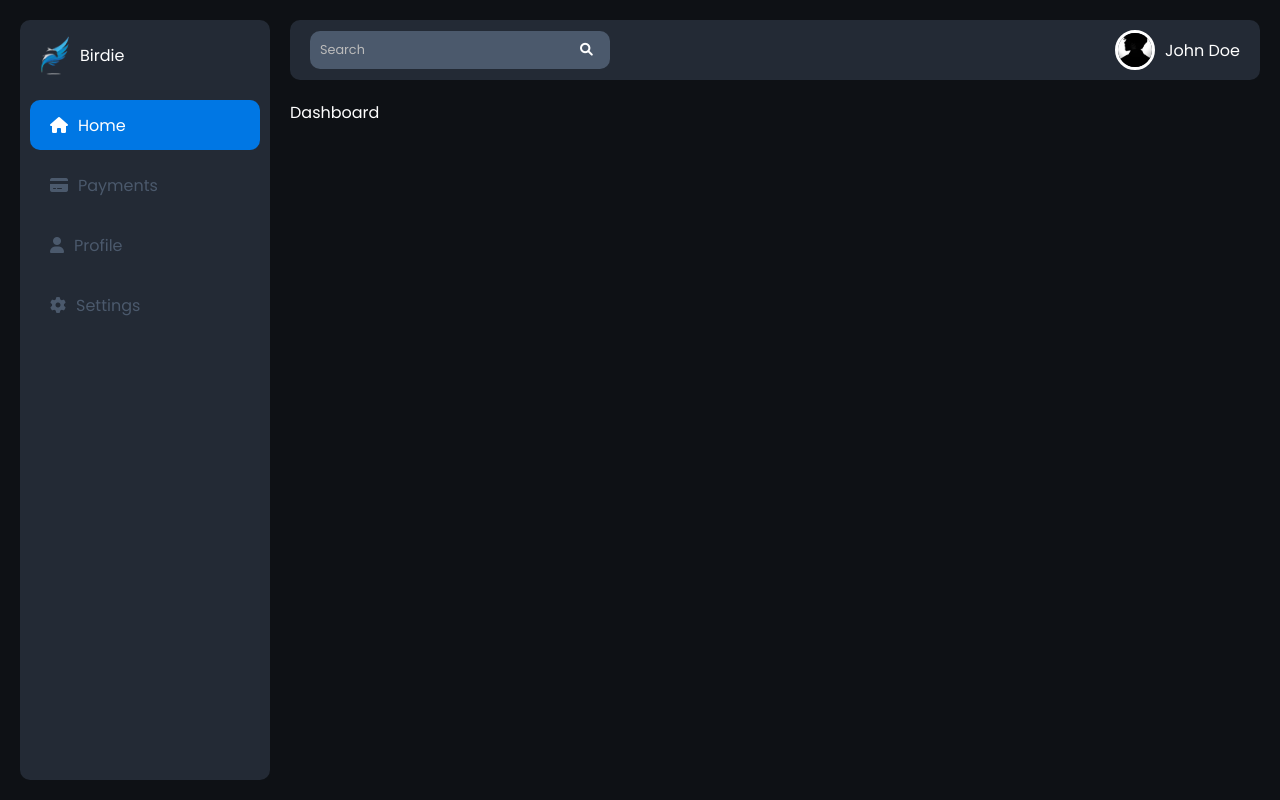
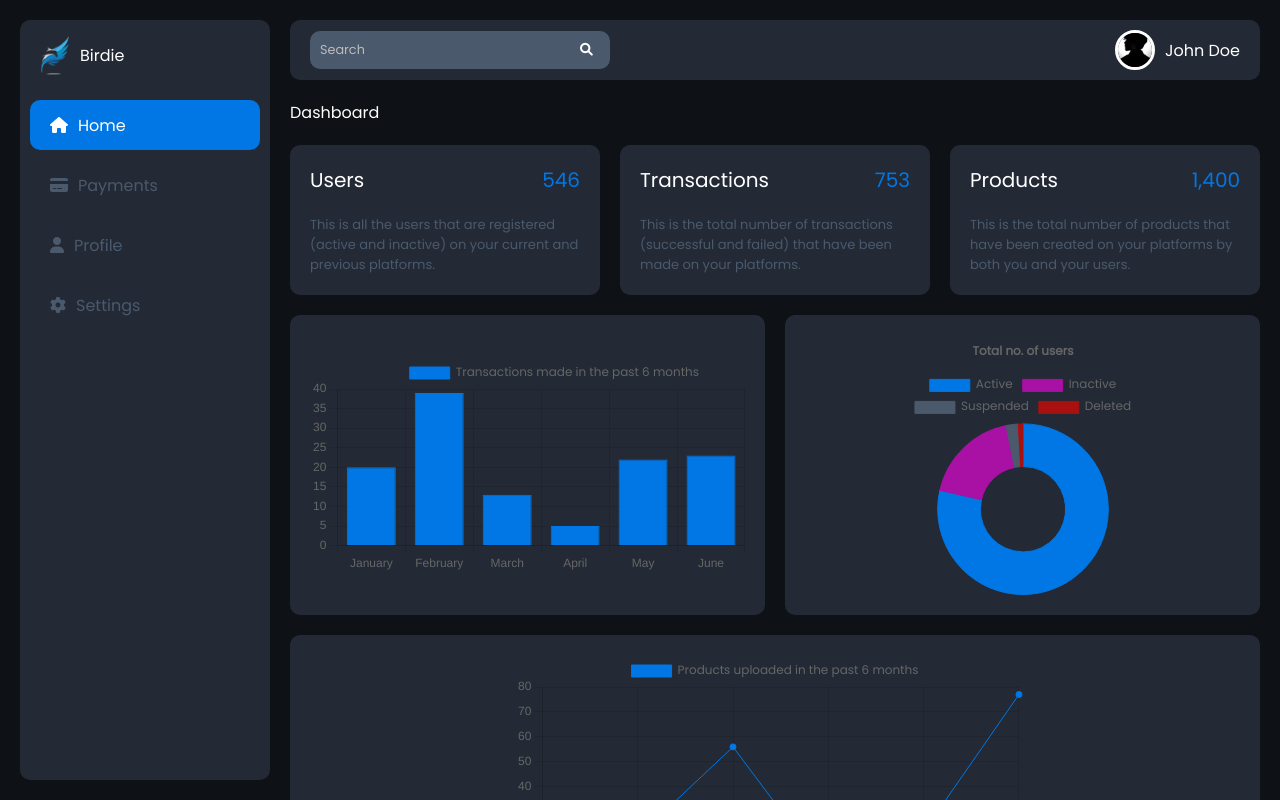
Before and after one commit to Saviourise/angular-dashboard, an Angular app: page / in a window 1280 px wide. Shown: the top 800 px of the page. Built offline with nearby package versions, Linux system fonts and the light colour scheme.

Commit message:
done with home page

```diff
--- a/package.json
+++ b/package.json
@@ -18,6 +18,7 @@
     "@angular/platform-browser": "^16.0.0",
     "@angular/platform-browser-dynamic": "^16.0.0",
     "@angular/router": "^16.0.0",
+    "chart.js": "^4.3.0",
     "rxjs": "~7.8.0",
     "tslib": "^2.3.0",
     "zone.js": "~0.13.0"
--- a/src/app/components/header/header.component.scss
+++ b/src/app/components/header/header.component.scss
@@ -7,6 +7,10 @@
   color: #fff;
   padding: 10px 20px;
   border-radius: 10px;
+  width: calc(100% - 310px);
+  position: fixed;
+  left: 290px;
+  z-index: 1000;
 }
 
 .header_component__title {
@@ -94,4 +98,8 @@
     height: 30px;
     margin-right: 5px;
   }
+  .header_component {
+    width: calc(100% - 40px);
+    left: 20px;
+  }
 }
--- a/src/app/components/sidebar/sidebar.component.scss
+++ b/src/app/components/sidebar/sidebar.component.scss
@@ -5,8 +5,8 @@
   border-radius: 10px;
   width: 250px;
   height: calc(100vh - 40px);
-  position: relative;
-  left: 0;
+  position: fixed;
+  left: 20px;
   transition: left 0.4s ease-in-out;
   z-index: 100;
 }
@@ -90,13 +90,12 @@ ul li {
   list-style: none;
 }
 
-@media screen and (max-width: 768px) {
+@media screen and (max-width: 860px) {
   .sidebar_component.close {
     left: -250px;
   }
   .sidebar_component {
     left: 20px;
-    position: absolute;
     top: 100px;
     width: 250px;
     height: calc(100vh - 120px);
--- a/src/app/pages/home/home.component.html
+++ b/src/app/pages/home/home.component.html
@@ -1,3 +1,52 @@
 <div class="home_component">
-    <h3>Dashboard</h3>
+  <h3>Dashboard</h3>
+  <section class="cards">
+    <div class="card">
+      <div class="card__header">
+        <p>Users</p>
+        <p class="price" id="price1">546</p>
+      </div>
+      <div class="card__body">
+        <p>
+          This is all the users that are registered (active and inactive) on
+          your current and previous platforms.
+        </p>
+      </div>
+    </div>
+    <div class="card">
+      <div class="card__header">
+        <p>Transactions</p>
+        <p class="price" id="price2">753</p>
+      </div>
+      <div class="card__body">
+        <p>
+          This is the total number of transactions (successful and failed) that
+          have been made on your platforms.
+        </p>
+      </div>
+    </div>
+    <div class="card">
+      <div class="card__header">
+        <p>Products</p>
+        <p class="price" id="price3">1,563</p>
+      </div>
+      <div class="card__body">
+        <p>
+          This is the total number of products that have been created on your
+          platforms by both you and your users.
+        </p>
+      </div>
+    </div>
+  </section>
+  <div class="charts">
+  <div class="divChart">
+    <canvas id="myChart"></canvas>
+  </div>
+  <div class="divChart">
+    <canvas id="myChart2"></canvas>
+  </div>
+  <div class="divChart">
+    <canvas id="myChart3"></canvas>
+  </div>
+  </div>
 </div>
--- a/src/app/pages/home/home.component.scss
+++ b/src/app/pages/home/home.component.scss
@@ -7,5 +7,81 @@
 
 .home_component {
   padding: 20px 0;
+  padding-top: 80px;
   min-height: calc(100vh - 80px);
+  width: calc(100% - 250px);
+  position: relative;
+  left: 250px;
 }
+
+.cards {
+  display: flex;
+  flex-wrap: wrap;
+  justify-content: space-between;
+  align-items: center;
+  margin: 20px 0;
+  gap: 20px;
+}
+
+.cards > .card {
+  flex: 1 1 300px;
+  min-width: 200px;
+  height: 150px;
+  padding: 20px;
+  color: #fff;
+  background: #232a35;
+  border-radius: 10px;
+  overflow: hidden;
+  position: relative;
+  cursor: pointer;
+  display: flex;
+  flex-direction: column;
+  justify-content: space-evenly;
+}
+
+.card__header {
+  display: flex;
+  justify-content: space-between;
+  align-items: center;
+  margin-bottom: 20px;
+  font-size: 20px;
+}
+
+.card__body {
+  font-size: 13px;
+  color: #4b596c;
+}
+
+.price {
+  color: #0077e4;
+}
+
+.divChart {
+  display: grid;
+  place-items: center;
+  padding: 20px;
+  background: #232a35;
+  border-radius: 10px;
+  flex: 1 1 300px;
+  height: 300px;
+}
+
+.charts {
+  display: flex;
+  flex-wrap: wrap;
+  justify-content: space-between;
+  align-items: center;
+  margin: 20px 0;
+  gap: 20px;
+}
+
+@media screen and (max-width: 860px) {
+  .divChart {
+    height: auto;
+    overflow: auto;
+  }
+  .home_component {
+    width: 100%;
+    left: 0;
+  }
+}
--- a/src/app/pages/home/home.component.ts
+++ b/src/app/pages/home/home.component.ts
@@ -1,8 +1,231 @@
 import { Component } from '@angular/core';
+import { Chart, registerables } from 'chart.js';
+Chart.register(...registerables);
 
 @Component({
   selector: 'app-home',
   templateUrl: './home.component.html',
   styleUrls: ['./home.component.scss'],
 })
-export class HomeComponent {}
+export class HomeComponent {
+  constructor() {}
+
+  animateNumbers(): void {
+    const price1 = document.getElementById('price1')?.innerHTML;
+    const price2 = document.getElementById('price2')?.innerHTML;
+    const price3 = document.getElementById('price3')?.innerHTML;
+
+    const startingNum = 0;
+    const endingNum1 = Number(price1?.replaceAll(',', '') || '0');
+    const endingNum2 = Number(price2?.replaceAll(',', '') || '0');
+    const endingNum3 = Number(price3?.replaceAll(',', '') || '0');
+
+    const duration = 1500;
+    const range1 = endingNum1 - startingNum;
+    const range2 = endingNum2 - startingNum;
+    const range3 = endingNum3 - startingNum;
+    const increment1 = endingNum1 > startingNum ? 1 : -1;
+    const increment2 = endingNum2 > startingNum ? 1 : -1;
+    const increment3 = endingNum3 > startingNum ? 1 : -1;
+    const stepTime = Math.abs(Math.floor(duration / range1));
+    const stepTime2 = Math.abs(Math.floor(duration / range2));
+    const stepTime3 = Math.abs(Math.floor(duration / range3));
+
+    let currentNum1 = startingNum;
+
+    const timer1 = setInterval(() => {
+      currentNum1 += increment1;
+      document.getElementById('price1')!.innerHTML =
+        currentNum1.toLocaleString();
+      if (currentNum1 === endingNum1) {
+        clearInterval(timer1);
+      }
+    }, stepTime);
+
+    let currentNum2 = startingNum;
+
+    const timer2 = setInterval(() => {
+      currentNum2 += increment2;
+      document.getElementById('price2')!.innerHTML =
+        currentNum2.toLocaleString();
+      if (currentNum2 === endingNum2) {
+        clearInterval(timer2);
+      }
+    }, stepTime2);
+
+    let currentNum3 = startingNum;
+
+    const timer3 = setInterval(() => {
+      currentNum3 += increment3;
+      document.getElementById('price3')!.innerHTML =
+        currentNum3.toLocaleString();
+      if (currentNum3 === endingNum3) {
+        clearInterval(timer3);
+      }
+    }, stepTime3);
+  }
+
+  loadChart(): void {
+    new Chart('myChart', {
+      type: 'bar',
+      data: {
+        labels: ['January', 'February', 'March', 'April', 'May', 'June'],
+        datasets: [
+          {
+            label: 'Transactions made in the past 6 months',
+            data: [20, 39, 13, 5, 22, 23],
+            backgroundColor: [
+              '#0077e4',
+              '#0077e4',
+              '#0077e4',
+              '#0077e4',
+              '#0077e4',
+              '#0077e4',
+            ],
+            borderColor: [
+              '#0077e4',
+              '#0077e4',
+              '#0077e4',
+              '#0077e4',
+              '#0077e4',
+              '#0077e4',
+            ],
+            borderWidth: 1,
+          },
+        ],
+      },
+      options: {
+        plugins: {
+          tooltip: {
+            titleFont: {
+              family: 'Poppins',
+            },
+            bodyFont: {
+              family: 'Poppins',
+            },
+          },
+          legend: {
+            labels: {
+              font: {
+                family: 'Poppins',
+              },
+            },
+          },
+        },
+        scales: {
+          y: {
+            beginAtZero: true,
+          },
+        },
+      },
+    });
+
+    new Chart('myChart2', {
+      type: 'doughnut',
+      data: {
+        labels: ['Active', 'Inactive', 'Suspended', 'Deleted'],
+        datasets: [
+          {
+            label: 'Total no. of users',
+            data: [443, 103, 13, 5],
+            backgroundColor: ['#0077e4', '#a910a4', '#4b596c', '#a91010'],
+            borderColor: ['#0077e4', '#a910a4', '#4b596c', '#a91010'],
+            borderWidth: 1,
+          },
+        ],
+      },
+      options: {
+        plugins: {
+          title: {
+            display: true,
+            text: 'Total no. of users',
+            font: {
+              family: 'Poppins',
+            },
+          },
+          tooltip: {
+            titleFont: {
+              family: 'Poppins',
+            },
+            bodyFont: {
+              family: 'Poppins',
+            },
+          },
+          legend: {
+            labels: {
+              font: {
+                family: 'Poppins',
+              },
+            },
+          },
+        },
+      },
+    });
+
+    new Chart('myChart3', {
+      type: 'line',
+      data: {
+        labels: [
+          'January',
+          'February',
+          'March',
+          'April',
+          'May',
+          'June',
+        ],
+        datasets: [
+          {
+            label: 'Products uploaded in the past 6 months',
+            data: [28, 20, 56, 5, 22, 77],
+            backgroundColor: [
+              '#0077e4',
+              '#0077e4',
+              '#0077e4',
+              '#0077e4',
+              '#0077e4',
+              '#0077e4',
+            ],
+            borderColor: [
+              '#0077e4',
+              '#0077e4',
+              '#0077e4',
+              '#0077e4',
+              '#0077e4',
+              '#0077e4',
+            ],
+            borderWidth: 1,
+          },
+        ],
+      },
+      options: {
+        plugins: {
+          tooltip: {
+            titleFont: {
+              family: 'Poppins',
+            },
+            bodyFont: {
+              family: 'Poppins',
+            },
+          },
+          legend: {
+            labels: {
+              font: {
+                family: 'Poppins',
+              },
+            },
+          },
+        },
+        scales: {
+          y: {
+            beginAtZero: true,
+          },
+        },
+      },
+    });
+  }
+
+  ngOnInit(): void {
+    this.animateNumbers();
+    this.loadChart();
+  }
+}
--- a/src/app/pages/profile/profile.component.scss
+++ b/src/app/pages/profile/profile.component.scss
@@ -1,11 +1,22 @@
 .profile_component h3 {
-    color: #fff;
-    font-size: 1rem;
-    font-weight: 400;
-    text-transform: capitalize;
+  color: #fff;
+  font-size: 1rem;
+  font-weight: 400;
+  text-transform: capitalize;
 }
 
 .profile_component {
-    padding: 20px 0;
-    min-height: calc(100vh - 80px);
+  padding: 20px 0;
+  min-height: calc(100vh - 40px);
+  width: calc(100% - 250px);
+  position: relative;
+  padding-top: 80px;
+  left: 250px;
 }
+
+@media screen and (max-width: 860px) {
+  .profile_component {
+    width: 100%;
+    left: 0;
+  }
+}
--- a/src/app/pages/settings/settings.component.scss
+++ b/src/app/pages/settings/settings.component.scss
@@ -1,11 +1,22 @@
 .settings_component h3 {
-    color: #fff;
-    font-size: 1rem;
-    font-weight: 400;
-    text-transform: capitalize;
+  color: #fff;
+  font-size: 1rem;
+  font-weight: 400;
+  text-transform: capitalize;
 }
 
 .settings_component {
-    padding: 20px 0;
-    min-height: calc(100vh - 80px);
+  padding: 20px 0;
+  min-height: calc(100vh - 40px);
+  width: calc(100% - 250px);
+  position: relative;
+  padding-top: 80px;
+  left: 250px;
 }
+
+@media screen and (max-width: 860px) {
+  .settings_component {
+    width: 100%;
+    left: 0;
+  }
+}
--- a/src/index.html
+++ b/src/index.html
@@ -10,8 +10,13 @@
       rel="stylesheet"
       href="https://cdnjs.cloudflare.com/ajax/libs/font-awesome/6.0.0/css/all.min.css"
     />
+    <link href="https://unpkg.com/aos@2.3.1/dist/aos.css" rel="stylesheet" />
   </head>
   <body>
     <app-root></app-root>
+    <script src="https://unpkg.com/aos@2.3.1/dist/aos.js"></script>
+    <script>
+      AOS.init();
+    </script>
   </body>
 </html>
```
Also changed, not shown: src/app/pages/payments/payments.component.scss (+10 -4 lines), 1 other file (tests, documents, lock files or other folders). Lines whose indentation alone changed are shown as unchanged.
